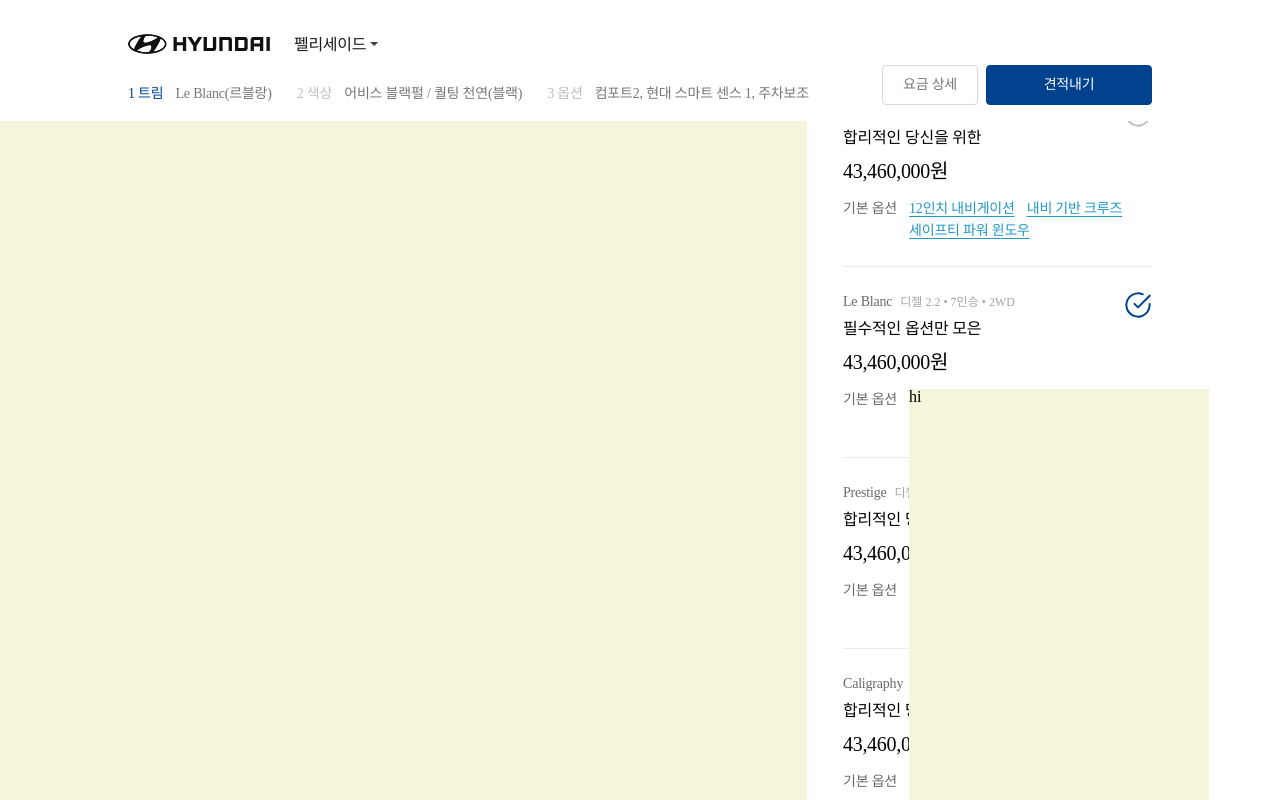
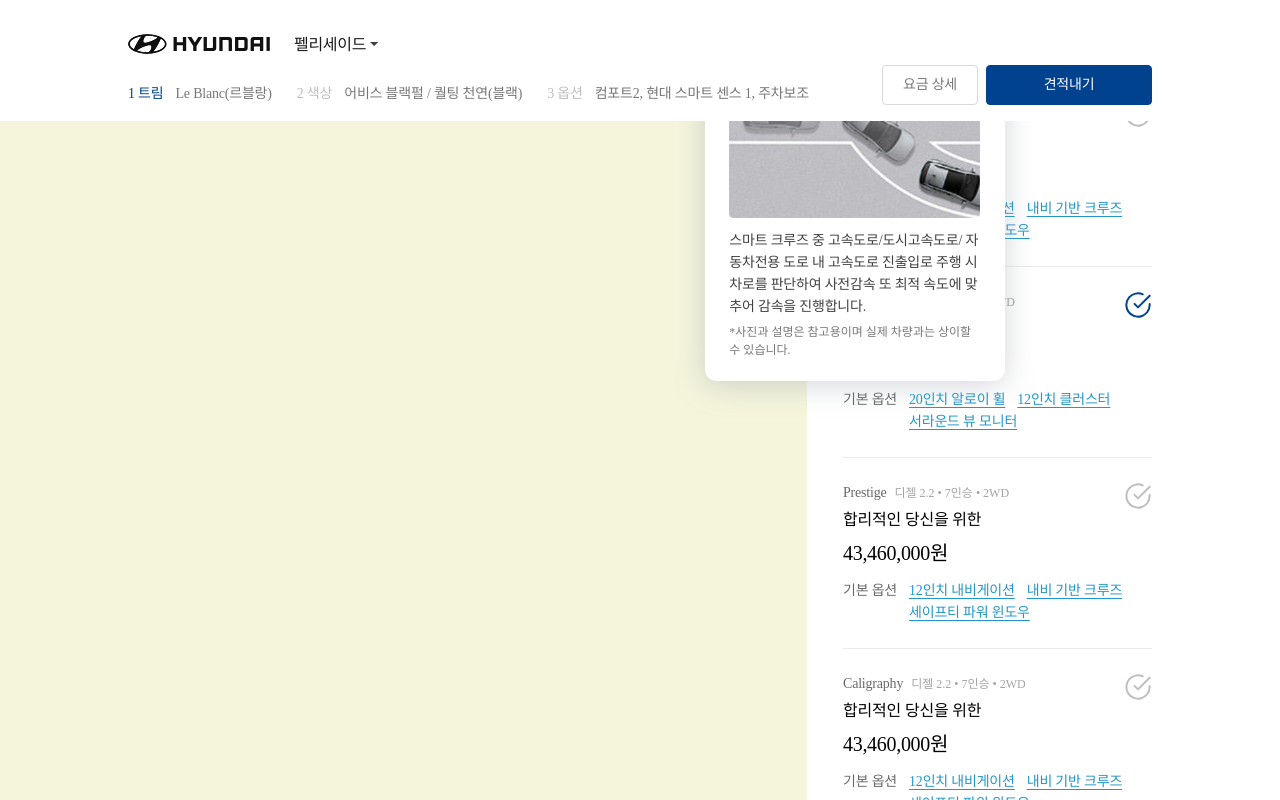
Before and after one commit to ptq124/A1-PoongCha, a React (Vite) app in the folder front/: page /custom/trim in a window 1280 px wide. Both pictures are taken after a click on the button "20인치 알로이 휠". Shown: the part 447-1247 px from the top of the page. Built offline with nearby package versions, Linux system fonts and the light colour scheme; a web font is replaced by a local one.

Commit message:
feat: 기본 옵션 팝업 UI

```diff
--- a/front/src/Components/Custom/DefaultOption/index.jsx
+++ b/front/src/Components/Custom/DefaultOption/index.jsx
@@ -1,4 +1,4 @@
-import React, { useRef, useState } from "react";
+import React, { useRef } from "react";
 import { css, styled } from "styled-components";
 import DefaultOptionPopup from "../DefaultOptionPopup";
 import Button from "../../Common/Button/Button";
@@ -10,7 +10,9 @@
 
   return (
     <Wrapper>
-      {isPopupOpen && <DefaultOptionPopup popupRef={popupRef} />}
+      {isPopupOpen && (
+        <DefaultOptionPopup popupRef={popupRef} closePopup={closePopup} />
+      )}
       <Button
         text={option}
         style={DefaultOptionBtnStyle}
@@ -36,5 +38,7 @@
 
   margin-right: 12px;
 `;
-const Wrapper = styled.div``;
+const Wrapper = styled.div`
+  position: relative;
+`;
 export default DefaultOption;
--- a/front/src/Components/Custom/DefaultOptionPopup/index.jsx
+++ b/front/src/Components/Custom/DefaultOptionPopup/index.jsx
@@ -1,16 +1,76 @@
 import React from "react";
 import { styled } from "styled-components";
+import CloseXIcon from "../../../assets/icons/close.svg";
+import SampleImg from "../../../assets/images/default-option-popup-sample.svg";
 
-const DefaultOptionPopup = ({ popupRef }) => {
-  return <Wrapper ref={popupRef}>hi</Wrapper>;
+const DefaultOptionPopup = ({ popupRef, closePopup }) => {
+  return (
+    <Wrapper ref={popupRef}>
+      <Header>
+        <span>네비게이션 기반 스마트 크루즈 컨트롤(진출입로)</span>
+        <img src={CloseXIcon} onClick={closePopup} />
+      </Header>
+      <Img>
+        <img src={SampleImg} />
+      </Img>
+      <Description>
+        스마트 크루즈 중 고속도로/도시고속도로/ 자동차전용 도로 내 고속도로
+        진출입로 주행 시 차로를 판단하여 사전감속 또 최적 속도에 맞추어 감속을
+        진행합니다.
+      </Description>
+      <Caption>
+        *사진과 설명은 참고용이며 실제 차량과는 상이할 수 있습니다.
+      </Caption>
+    </Wrapper>
+  );
 };
+const Caption = styled.div`
+  color: ${({ theme }) => theme.color.grey400};
+  ${({ theme }) => theme.font.Caption1_Regular}
+  margin-top: 5px;
+`;
+const Description = styled.div`
+  color: ${({ theme }) => theme.color.grey200};
+  ${({ theme }) => theme.font.Body4_Regular};
+  margin-top: 12px;
+`;
+const Img = styled.div`
+  width: 251px;
+  height: 168px;
+  border-radius: 4px;
+  overflow: hidden;
+  margin-top: 16px;
+`;
+const Header = styled.div`
+  display: flex;
+  align-items: flex-start;
+  justify-content: space-between;
+  gap: 22px;
 
+  span {
+    ${({ theme }) => theme.font.Body2_Bold};
+  }
+  img:hover {
+    cursor: pointer;
+  }
+`;
 const Wrapper = styled.div`
   position: absolute;
+  right: 12px;
+  bottom: 30px;
   width: 300px;
   height: 420px;
 
-  /* background-color: ${({ theme }) => theme.color.grey1000}; */
-  background-color: beige;
+  background-color: ${({ theme }) => theme.color.grey1000};
+
+  border-radius: 12px;
+
+  padding: 21px 24px;
+
+  box-sizing: border-box;
+
+  box-shadow: 0px 4px 30px 0px rgba(142, 152, 168, 0.4);
+
+  z-index: 1;
 `;
 export default DefaultOptionPopup;
```
Also changed, not shown: front/src/assets/icons/close.svg (added), front/src/assets/images/default-option-popup-sample.svg (added).
